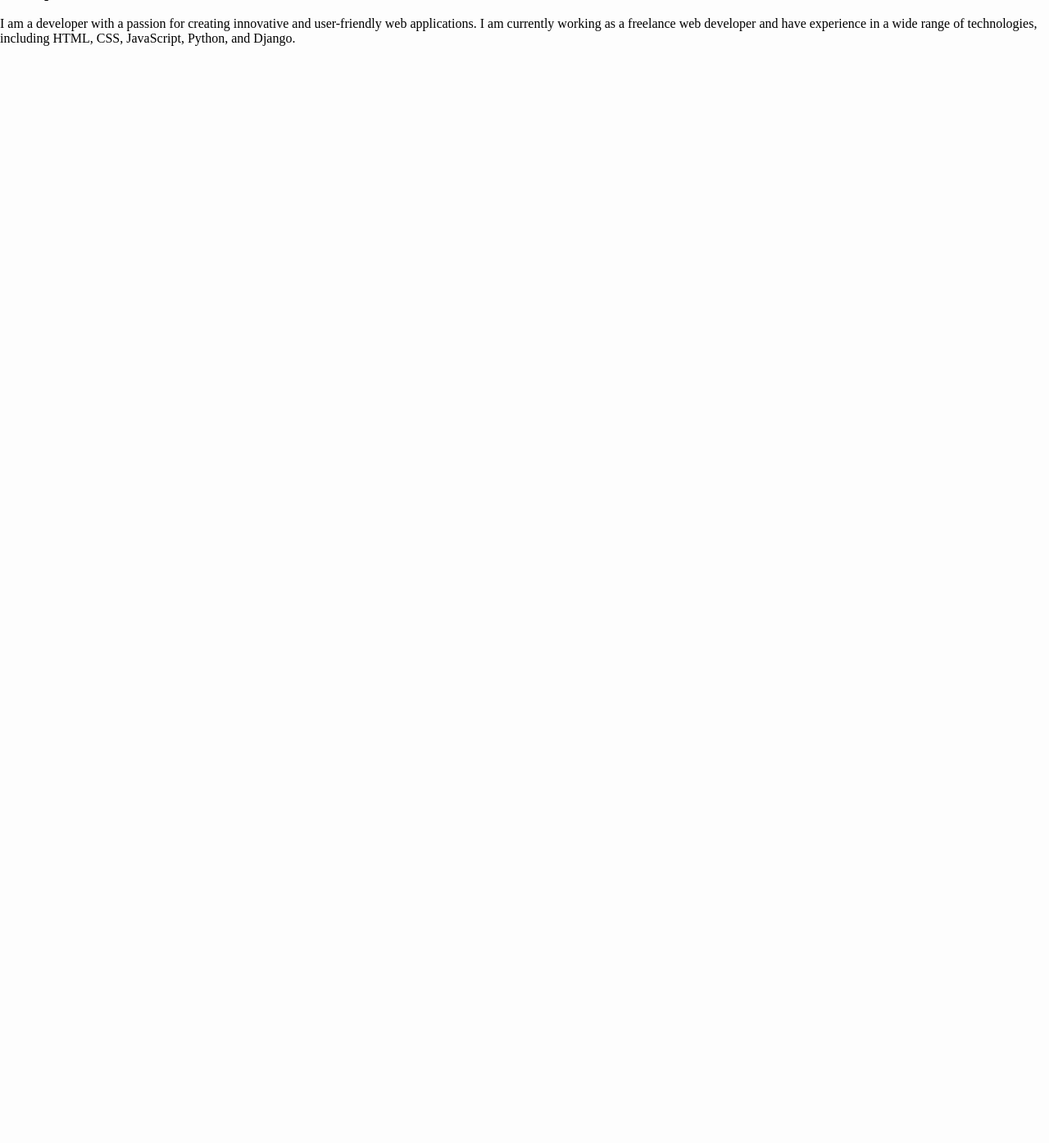
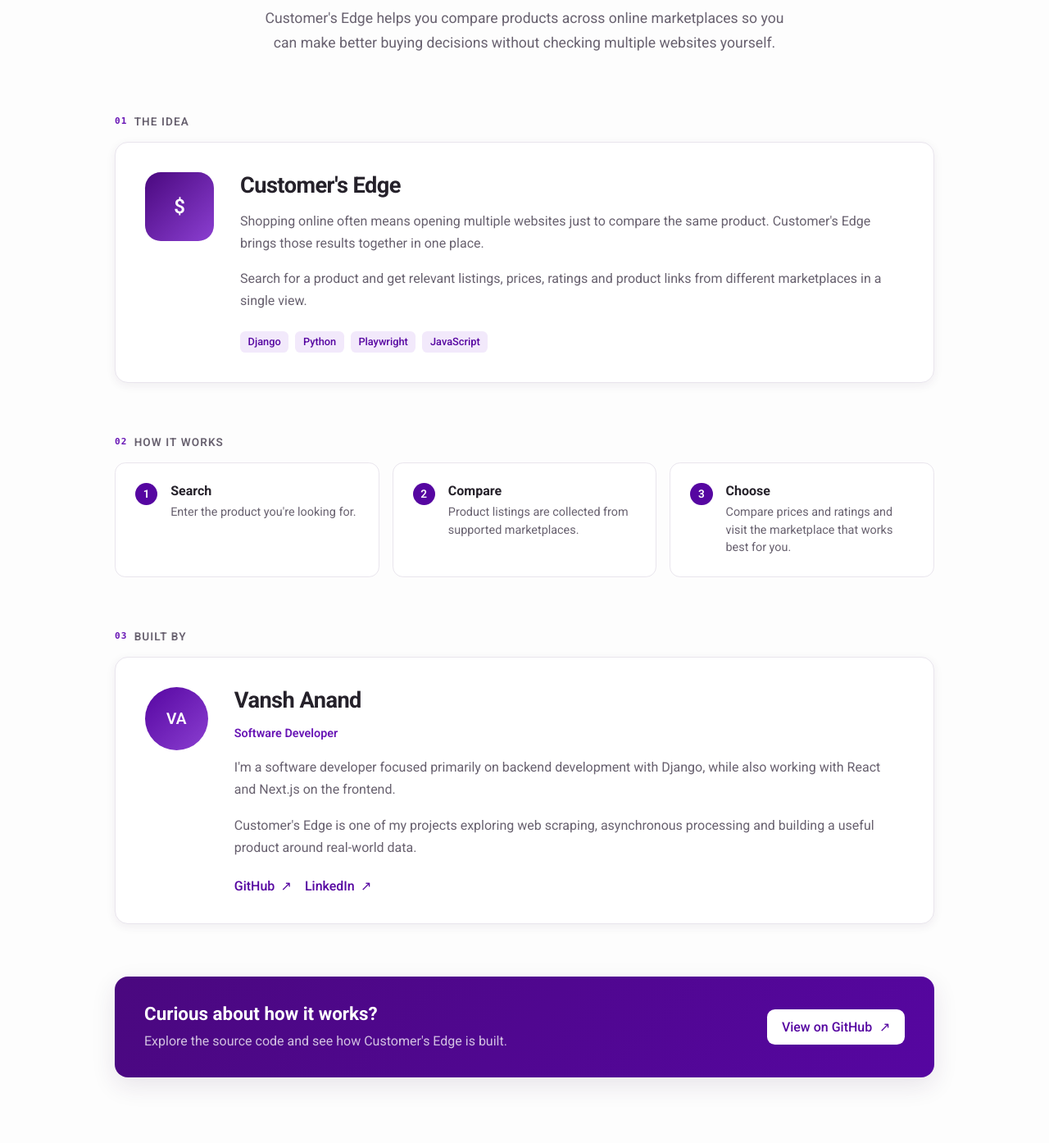
Before and after one commit to vanshanand34/Customers-edge, a Django app: template apps/price_comparison/templates/about-me.html in a window 1280 px wide. Shown: the part 410-1804 px from the top of the page at 82% size. Before the commit the page ends 466 px from the top, so only its background shows below. Run offline with Django 5.2, Linux system fonts and the light colour scheme; the template is opened without the code that fills it, so the values that code supplies are empty; some web fonts are replaced.

Commit message:
feat: Create intuitive about-me page

```diff
--- /dev/null
+++ b/apps/price_comparison/static/about-me.css
@@ -0,0 +1,489 @@
+:root {
+  --purple-900: #4a087f;
+  --purple-800: #5606a1;
+  --purple-700: #6815b5;
+  --purple-500: #8b3fd1;
+  --purple-100: #f2e9fb;
+
+  --text-primary: #25212a;
+  --text-secondary: #68616f;
+
+  --background: #faf9fc;
+  --surface: #ffffff;
+  --border: #e9e5ed;
+
+  --shadow-sm: 0 3px 12px rgba(55, 30, 75, 0.07);
+  --shadow-md: 0 10px 30px rgba(55, 30, 75, 0.11);
+}
+
+/* ============================================================
+   PAGE
+   ============================================================ */
+
+.about-container {
+  width: min(1000px, 88vw);
+
+  margin: 0 auto;
+
+  padding-top: 8em;
+  padding-bottom: 5em;
+
+  font-family: "Roboto", sans-serif;
+
+  color: var(--text-primary);
+}
+
+/* ============================================================
+   HERO
+   ============================================================ */
+
+.about-hero {
+  max-width: 760px;
+
+  margin: 0 auto;
+
+  padding: 4em 1em 4.5em;
+
+  text-align: center;
+}
+
+.about-badge {
+  display: inline-block;
+
+  padding: 0.5em 1em;
+
+  margin-bottom: 1.25em;
+
+  border-radius: 2em;
+
+  color: var(--purple-800);
+  background: var(--purple-100);
+
+  border: 1px solid #e6d8f1;
+
+  font-size: 0.85em;
+  font-weight: 600;
+
+  letter-spacing: 0.02em;
+}
+
+.about-hero h1 {
+  margin: 0;
+
+  font-size: clamp(2.5rem, 6vw, 4.5rem);
+
+  line-height: 1.05;
+
+  letter-spacing: -0.045em;
+
+  font-weight: 700;
+}
+
+.about-hero h1 span {
+  color: var(--purple-700);
+}
+
+.about-hero p {
+  max-width: 650px;
+
+  margin: 1.5em auto 0;
+
+  color: var(--text-secondary);
+
+  font-size: 1.1em;
+
+  line-height: 1.7;
+}
+
+/* ============================================================
+   SECTIONS
+   ============================================================ */
+
+.about-section {
+  margin-bottom: 4em;
+}
+
+.section-label {
+  display: flex;
+  align-items: center;
+
+  gap: 0.6em;
+
+  margin-bottom: 1.25em;
+
+  color: var(--text-secondary);
+
+  font-size: 0.85em;
+  font-weight: 600;
+
+  text-transform: uppercase;
+
+  letter-spacing: 0.08em;
+}
+
+.section-label span {
+  color: var(--purple-700);
+
+  font-family: monospace;
+}
+
+/* ============================================================
+   PROJECT CARD
+   ============================================================ */
+
+.project-card {
+  display: flex;
+
+  gap: 2em;
+
+  padding: 2.25em;
+
+  background: var(--surface);
+
+  border: 1px solid var(--border);
+
+  border-radius: 1em;
+
+  box-shadow: var(--shadow-sm);
+
+  transition:
+    transform 0.2s ease,
+    box-shadow 0.2s ease;
+}
+
+.project-card:hover {
+  transform: translateY(-2px);
+
+  box-shadow: var(--shadow-md);
+}
+
+.project-icon {
+  flex-shrink: 0;
+
+  width: 3.5em;
+  height: 3.5em;
+
+  display: flex;
+  align-items: center;
+  justify-content: center;
+
+  border-radius: 0.8em;
+
+  color: white;
+
+  background: linear-gradient(135deg, var(--purple-900), var(--purple-500));
+
+  font-size: 1.5em;
+  font-weight: 600;
+}
+
+.project-content {
+  flex: 1;
+}
+
+.project-content h2,
+.developer-content h2 {
+  margin: 0 0 0.5em;
+
+  font-size: 1.7em;
+
+  letter-spacing: -0.02em;
+}
+
+.project-content p,
+.developer-content p {
+  color: var(--text-secondary);
+
+  line-height: 1.7;
+
+  margin: 0 0 1em;
+}
+
+.tech-list {
+  display: flex;
+
+  flex-wrap: wrap;
+
+  gap: 0.5em;
+
+  margin-top: 1.5em;
+}
+
+.tech-list span {
+  padding: 0.4em 0.75em;
+
+  border-radius: 0.5em;
+
+  color: var(--purple-800);
+
+  background: var(--purple-100);
+
+  font-size: 0.8em;
+  font-weight: 500;
+}
+
+/* ============================================================
+   HOW IT WORKS
+   ============================================================ */
+
+.steps {
+  display: grid;
+
+  grid-template-columns: repeat(3, 1fr);
+
+  gap: 1em;
+}
+
+.step {
+  display: flex;
+
+  gap: 1em;
+
+  padding: 1.5em;
+
+  background: var(--surface);
+
+  border: 1px solid var(--border);
+
+  border-radius: 0.8em;
+}
+
+.step-number {
+  flex-shrink: 0;
+
+  width: 2em;
+  height: 2em;
+
+  display: flex;
+  align-items: center;
+  justify-content: center;
+
+  border-radius: 50%;
+
+  color: white;
+
+  background: var(--purple-800);
+
+  font-size: 0.85em;
+  font-weight: 600;
+}
+
+.step h3 {
+  margin: 0 0 0.4em;
+
+  font-size: 1em;
+}
+
+.step p {
+  margin: 0;
+
+  color: var(--text-secondary);
+
+  font-size: 0.9em;
+
+  line-height: 1.5;
+}
+
+/* ============================================================
+   DEVELOPER
+   ============================================================ */
+
+.developer-card {
+  display: flex;
+
+  gap: 2em;
+
+  padding: 2.25em;
+
+  background: var(--surface);
+
+  border: 1px solid var(--border);
+
+  border-radius: 1em;
+
+  box-shadow: var(--shadow-sm);
+}
+
+.developer-avatar {
+  flex-shrink: 0;
+
+  width: 4em;
+  height: 4em;
+
+  display: flex;
+  align-items: center;
+  justify-content: center;
+
+  border-radius: 50%;
+
+  color: white;
+
+  background: linear-gradient(135deg, var(--purple-800), var(--purple-500));
+
+  font-size: 1.2em;
+  font-weight: 600;
+}
+
+.developer-role {
+  color: var(--purple-700) !important;
+
+  font-size: 0.9em;
+
+  font-weight: 600;
+}
+
+.developer-links {
+  display: flex;
+
+  gap: 1em;
+
+  margin-top: 1.5em;
+}
+
+.developer-links a {
+  color: var(--purple-800);
+
+  text-decoration: none;
+
+  font-weight: 500;
+
+  transition: color 0.2s ease;
+}
+
+.developer-links a:hover {
+  color: var(--purple-500);
+}
+
+.developer-links span {
+  margin-left: 0.2em;
+}
+
+/* ============================================================
+   CTA
+   ============================================================ */
+
+.about-cta {
+  display: flex;
+
+  align-items: center;
+  justify-content: space-between;
+
+  gap: 2em;
+
+  padding: 2em 2.25em;
+
+  color: white;
+
+  background: linear-gradient(135deg, var(--purple-900), var(--purple-800));
+
+  border-radius: 1em;
+
+  box-shadow: var(--shadow-md);
+}
+
+.about-cta h2 {
+  margin: 0 0 0.4em;
+
+  font-size: 1.4em;
+}
+
+.about-cta p {
+  margin: 0;
+
+  color: rgba(255, 255, 255, 0.75);
+
+  line-height: 1.5;
+}
+
+.github-button {
+  flex-shrink: 0;
+
+  padding: 0.75em 1.1em;
+
+  border-radius: 0.6em;
+
+  color: var(--purple-800);
+
+  background: white;
+
+  text-decoration: none;
+
+  font-weight: 500;
+
+  transition:
+    transform 0.2s ease,
+    box-shadow 0.2s ease;
+}
+
+.github-button:hover {
+  transform: translateY(-2px);
+
+  box-shadow: 0 5px 15px rgba(0, 0, 0, 0.15);
+}
+
+.github-button span {
+  margin-left: 0.3em;
+}
+
+/* ============================================================
+   RESPONSIVE
+   ============================================================ */
+
+@media screen and (max-width: 760px) {
+  .about-container {
+    width: auto;
+
+    padding: 6.5em 1em 3em;
+  }
+
+  .about-hero {
+    padding: 2.5em 0 3em;
+  }
+
+  .about-hero h1 {
+    font-size: 2.5em;
+  }
+
+  .about-hero p {
+    font-size: 0.95em;
+  }
+
+  .project-card,
+  .developer-card {
+    flex-direction: column;
+
+    padding: 1.5em;
+
+    gap: 1em;
+  }
+
+  .project-icon {
+    width: 3em;
+    height: 3em;
+  }
+
+  .developer-avatar {
+    width: 3.5em;
+    height: 3.5em;
+  }
+
+  .steps {
+    grid-template-columns: 1fr;
+  }
+
+  .about-cta {
+    flex-direction: column;
+
+    align-items: flex-start;
+
+    padding: 1.5em;
+  }
+
+  .github-button {
+    width: 100%;
+
+    box-sizing: border-box;
+
+    text-align: center;
+  }
+}
--- a/apps/price_comparison/templates/about-me.html
+++ b/apps/price_comparison/templates/about-me.html
@@ -2,32 +2,178 @@
 {% load static %}
 
 {% block title %}
-<title>About Me</title>
+<title>About Us</title>
+{% endblock %}
+
+
+{% block customcss %}
+<link rel="stylesheet" href="{% static 'about-me.css' %}" />
+<link rel="stylesheet" href="{% static 'navbar.css' %}" />
 {% endblock %}
 
 
 {% block content %}
-{{block.super}}
-<div>
-    <div>
-        <h2>About Me</h2>
+
+{{ block.super }}
+
+<div class="about-container">
+  <!-- Hero -->
+  <section class="about-hero">
+    <div class="about-badge">About the Project</div>
+
+    <h1>
+      Making price comparison
+      <span>simple.</span>
+    </h1>
+
+    <p>
+      Customer's Edge helps you compare products across online marketplaces so
+      you can make better buying decisions without checking multiple websites
+      yourself.
+    </p>
+  </section>
+
+  <!-- Project -->
+  <section class="about-section">
+    <div class="section-label">
+      <span>01</span>
+      The idea
     </div>
 
-    <!-- About me card -->
+    <div class="project-card">
+      <div class="project-icon">$</div>
+
+      <div class="project-content">
+        <h2>Customer's Edge</h2>
+
+        <p>
+          Shopping online often means opening multiple websites just to compare
+          the same product. Customer's Edge brings those results together in one
+          place.
+        </p>
+
+        <p>
+          Search for a product and get relevant listings, prices, ratings and
+          product links from different marketplaces in a single view.
+        </p>
+
+        <div class="tech-list">
+          <span>Django</span>
+          <span>Python</span>
+          <span>Playwright</span>
+          <span>JavaScript</span>
+        </div>
+      </div>
+    </div>
+  </section>
+
+  <!-- How it works -->
+  <section class="about-section">
+    <div class="section-label">
+      <span>02</span>
+      How it works
+    </div>
+
+    <div class="steps">
+      <div class="step">
+        <div class="step-number">1</div>
+
+        <div>
+          <h3>Search</h3>
+          <p>Enter the product you're looking for.</p>
+        </div>
+      </div>
+
+      <div class="step">
+        <div class="step-number">2</div>
+
+        <div>
+          <h3>Compare</h3>
+          <p>Product listings are collected from supported marketplaces.</p>
+        </div>
+      </div>
+
+      <div class="step">
+        <div class="step-number">3</div>
+
+        <div>
+          <h3>Choose</h3>
+          <p>
+            Compare prices and ratings and visit the marketplace that works best
+            for you.
+          </p>
+        </div>
+      </div>
+    </div>
+  </section>
+
+  <!-- Developer -->
+  <section class="about-section">
+    <div class="section-label">
+      <span>03</span>
+      Built by
+    </div>
+
+    <div class="developer-card">
+      <div class="developer-avatar">VA</div>
+
+      <div class="developer-content">
+        <h2>Vansh Anand</h2>
+
+        <p class="developer-role">Software Developer</p>
+
+        <p>
+          I'm a software developer focused primarily on backend development with
+          Django, while also working with React and Next.js on the frontend.
+        </p>
+
+        <p>
+          Customer's Edge is one of my projects exploring web scraping,
+          asynchronous processing and building a useful product around
+          real-world data.
+        </p>
+
+        <div class="developer-links">
+          <a
+            href="https://github.com/vanshanand34"
+            target="_blank"
+            rel="noopener noreferrer"
+          >
+            GitHub
+            <span>↗</span>
+          </a>
+
+          <a
+            href="https://www.linkedin.com/in/anandvansh"
+            target="_blank"
+            rel="noopener noreferrer"
+          >
+            LinkedIn
+            <span>↗</span>
+          </a>
+        </div>
+      </div>
+    </div>
+  </section>
+
+  <!-- CTA -->
+  <section class="about-cta">
     <div>
-        <div class="about-me-card">
-            <div class="about-me-card-image">
-                <img src="{% static 'assets/developer.png' %}" alt="Developer">
-            </div>
-            <div class="about-me-card-text">
-                <h3>Developer</h3>
-                <p>
-                    I am a developer with a passion for creating innovative and user-friendly web applications. I am
-                    currently working as a freelance web developer and have experience in a wide range of technologies,
-                    including HTML, CSS, JavaScript, Python, and Django.
-                </p>
-            </div>
-        </div>
+      <h2>Curious about how it works?</h2>
+
+      <p>Explore the source code and see how Customer's Edge is built.</p>
     </div>
+
+    <a
+      href="https://github.com/vanshanand34"
+      target="_blank"
+      rel="noopener noreferrer"
+      class="github-button"
+    >
+      View on GitHub
+      <span>↗</span>
+    </a>
+  </section>
 </div>
+
 {% endblock %}
```
